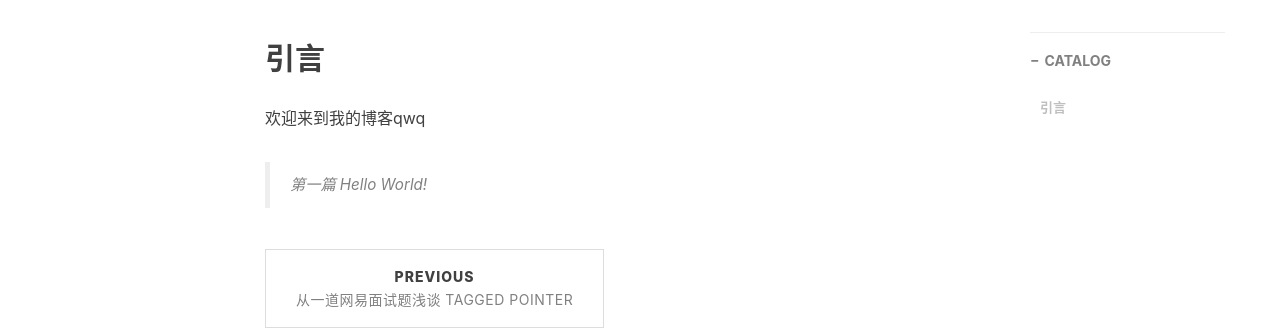
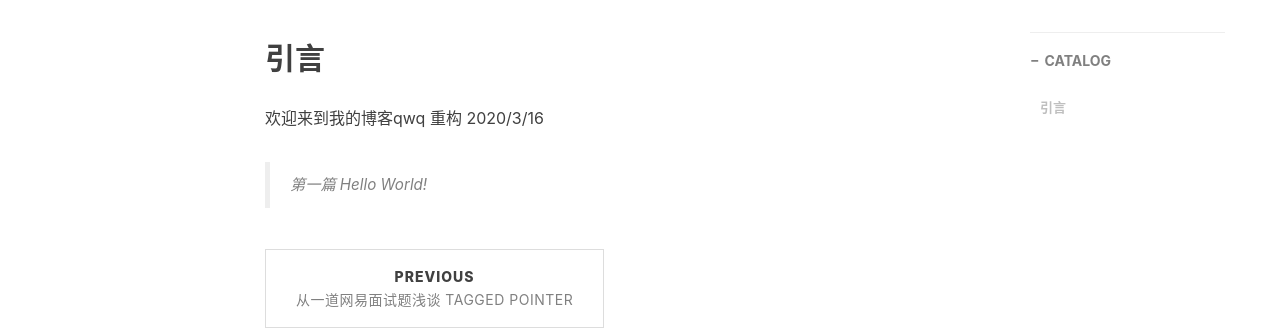
Before and after one commit to JimWongM/JimWongM.github.io, a Jekyll site: the page built from _posts/2019-05-06-Hello.md, in a window 1280 px wide. Shown: the part 531-861 px from the top of the page. Built offline with Jekyll 4.4.1, drawn with Linux system fonts in a browser that asks for light colours; nearby versions of some CDN libraries; comment, search, counter and statistics services are not loaded.

Commit message:
Update 2019-05-06-Hello.md

```diff
--- a/_posts/2019-05-06-Hello.md
+++ b/_posts/2019-05-06-Hello.md
@@ -13,4 +13,5 @@ tags:
 
 ## 引言
 欢迎来到我的博客qwq
+重构 2020/3/16
 >第一篇 Hello World!
```
